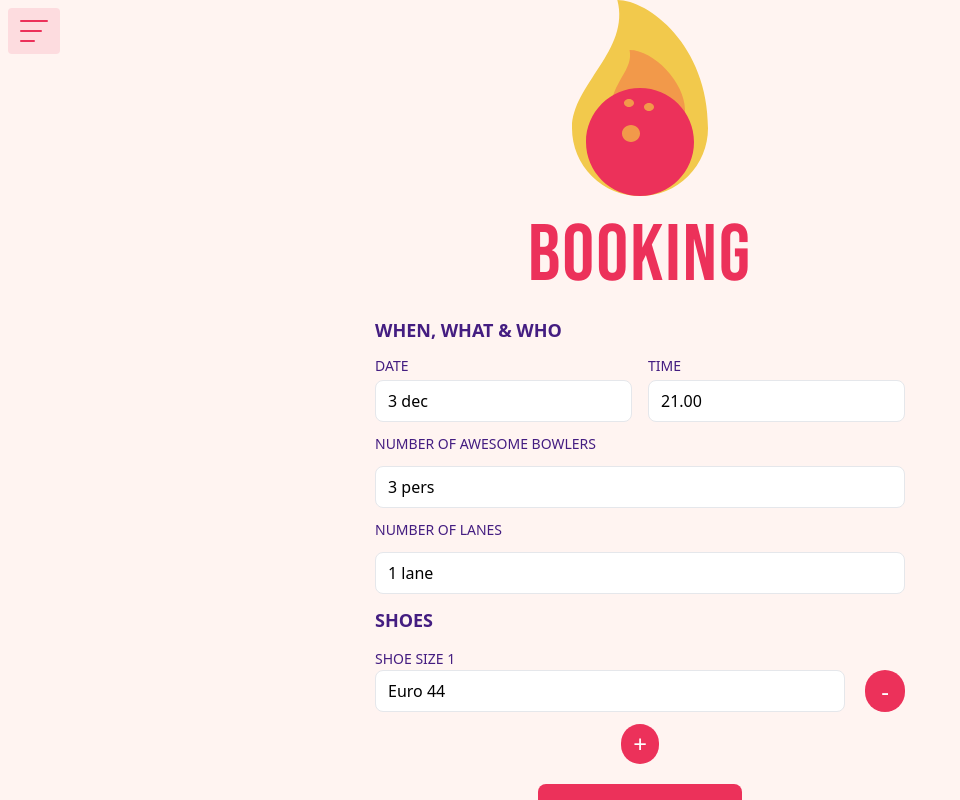
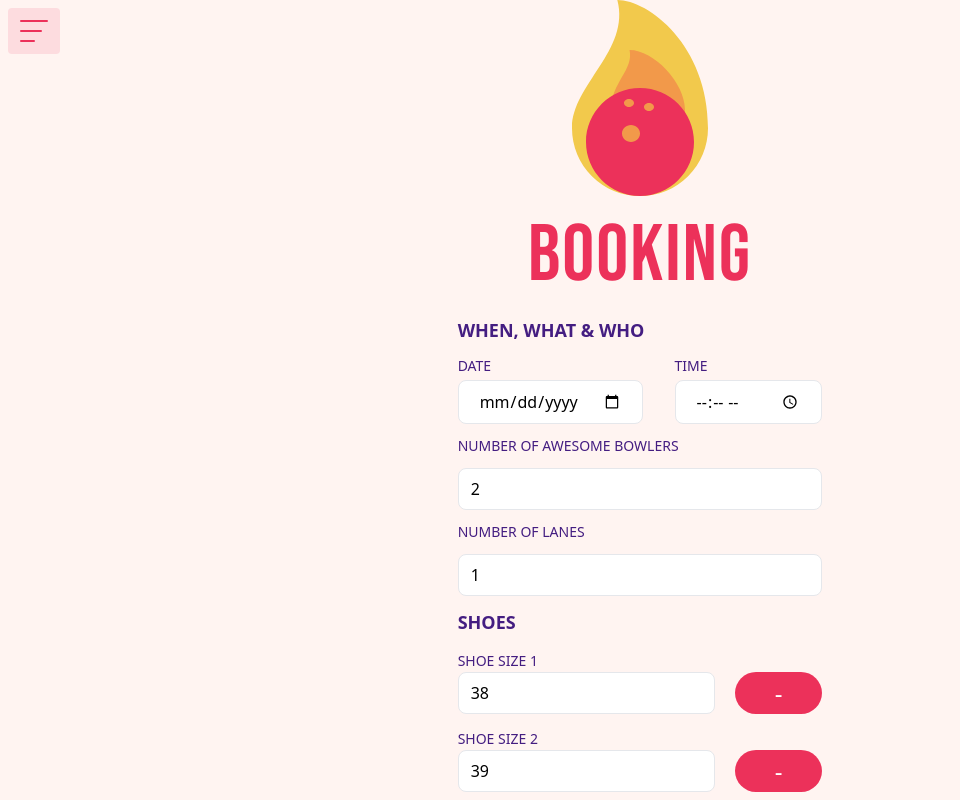
Before and after one commit to trojandersen/strajk, a React (Vite) app: page /booking in a window 1280 px wide. Shown: the top 800 px of the page, without its empty margins (0-960 px from the left). Built offline with nearby package versions, Linux system fonts and the light colour scheme.

Commit message:
API request & form changes

```diff
--- a/package.json
+++ b/package.json
@@ -28,7 +28,7 @@
     "eslint-plugin-react-refresh": "^0.4.14",
     "globals": "^15.11.0",
     "postcss-import": "^16.1.0",
-    "tailwindcss": "^3.4.15",
+    "tailwindcss": "^3.4.17",
     "typescript": "~5.6.2",
     "typescript-eslint": "^8.11.0",
     "vite": "^5.4.10"
--- a/src/pages/Booking.tsx
+++ b/src/pages/Booking.tsx
@@ -2,13 +2,13 @@ import { useState, useEffect, useRef } from "react";
 import logo from "../assets/logo.svg";
 
 const Booking: React.FC = () => {
-  const [shoeSizes, setShoeSizes] = useState<string[]>(["Euro 44"]);
+  const [booking, setBooking] = useState({
+    when: "",
+    lanes: 1,
+    people: 2,
+    shoes: [38, 39, 44, 43],
+  });
   const lastShoeSizeRef = useRef<HTMLDivElement | null>(null);
-
-  const addShoeSize = () => setShoeSizes([...shoeSizes, "Euro 44"]);
-  const removeShoeSize = (index: number) => {
-    setShoeSizes(shoeSizes.filter((_, i) => i !== index));
-  };
 
   useEffect(() => {
     if (lastShoeSizeRef.current) {
@@ -17,11 +17,33 @@ const Booking: React.FC = () => {
         block: "end",
       });
     }
-  }, [shoeSizes]);
+  }, [booking.shoes]);
 
-  const handleSubmit = (e: React.FormEvent<HTMLFormElement>) => {
+  const handleSubmit = async (e: React.FormEvent<HTMLFormElement>) => {
     e.preventDefault();
-    console.log("Form submitted!");
+    try {
+      const response = await fetch(
+        "https://h5jbtjv6if.execute-api.eu-north-1.amazonaws.com",
+        {
+          method: "POST",
+          mode: "no-cors",
+          headers: {
+            "Content-Type": "application/json",
+            "x-api-key": "738c6b9d-24cf-47c3-b688-f4f4c5747662",
+          },
+          body: JSON.stringify(booking),
+        }
+      );
+
+      if (!response.ok) {
+        throw new Error("Network response failure");
+      }
+
+      const data = await response.json();
+      console.log("Booking successful:", data);
+    } catch (error) {
+      console.error("There was a problem with the booking request:", error);
+    }
   };
 
   return (
@@ -37,7 +59,7 @@ const Booking: React.FC = () => {
           <legend className="text-lg font-semibold text-customPurple">
             WHEN, WHAT & WHO
           </legend>
-          <section className="grid grid-cols-2 gap-4">
+          <section className="flex justify-between gap-5">
             <div>
               <label
                 htmlFor="date"
@@ -47,9 +69,17 @@ const Booking: React.FC = () => {
               </label>
               <input
                 id="date"
-                type="text"
-                defaultValue="3 dec"
-                className="mt-1 px-3 py-2 border rounded-lg focus:ring-pink-500 focus:border-pink-500"
+                type="date"
+                value={booking.when.split("T")[0]}
+                onChange={(e) =>
+                  setBooking({
+                    ...booking,
+                    when:
+                      e.target.value + "T" + booking.when.split("T")[1] ||
+                      "00:00",
+                  })
+                }
+                className="mt-1 px-5 py-2 border rounded-lg focus:ring-pink-500 focus:border-pink-500"
               />
             </div>
 
@@ -62,9 +92,15 @@ const Booking: React.FC = () => {
               </label>
               <input
                 id="time"
-                type="text"
-                defaultValue="21.00"
-                className="mt-1 px-3 py-2 border rounded-lg focus:ring-pink-500 focus:border-pink-500"
+                type="time"
+                value={booking.when.split("T")[1]}
+                onChange={(e) =>
+                  setBooking({
+                    ...booking,
+                    when: booking.when.split("T")[0] + "T" + e.target.value,
+                  })
+                }
+                className="mt-1 px-5 py-2 border rounded-lg focus:ring-pink-500 focus:border-pink-500"
               />
             </div>
           </section>
@@ -78,7 +114,10 @@ const Booking: React.FC = () => {
           <input
             id="bowlers"
             type="text"
-            defaultValue="3 pers"
+            value={booking.people}
+            onChange={(e) =>
+              setBooking({ ...booking, people: parseInt(e.target.value) })
+            }
             className="w-full mt-1 px-3 py-2 border rounded-lg focus:ring-pink-500 focus:border-pink-500"
           />
 
@@ -90,8 +129,11 @@ const Booking: React.FC = () => {
           </label>
           <input
             id="lanes"
-            type="text"
-            defaultValue="1 lane"
+            type="number"
+            value={booking.lanes}
+            onChange={(e) =>
+              setBooking({ ...booking, lanes: parseInt(e.target.value) })
+            }
             className="w-full mt-1 px-3 py-2 border rounded-lg focus:ring-pink-500 focus:border-pink-500"
           />
         </fieldset>
@@ -100,7 +142,7 @@ const Booking: React.FC = () => {
           <legend className="text-lg font-semibold text-customPurple">
             SHOES
           </legend>
-          {shoeSizes.map((size, index) => (
+          {booking.shoes.map((size, index) => (
             <section key={index}>
               <div>
                 <label
@@ -112,21 +154,27 @@ const Booking: React.FC = () => {
                 <div className="flex gap-5">
                   <input
                     id={`size-${index}`}
-                    type="text"
+                    type="number"
                     value={size}
                     onChange={(e) =>
-                      setShoeSizes(
-                        shoeSizes.map((s, i) =>
-                          i === index ? e.target.value : s
-                        )
-                      )
+                      setBooking({
+                        ...booking,
+                        shoes: booking.shoes.map((s, i) =>
+                          i === index ? parseInt(e.target.value) : s
+                        ),
+                      })
                     }
                     className="px-3 py-2 border rounded-lg w-full"
                   />
                   <button
                     type="button"
-                    onClick={() => removeShoeSize(index)}
-                    className="px-4 py-1 bg-customRed text-white text-2xl rounded-full hover:bg-red-500"
+                    onClick={() =>
+                      setBooking({
+                        ...booking,
+                        shoes: booking.shoes.filter((_, i) => i !== index),
+                      })
+                    }
+                    className="px-10 py-1 bg-customRed text-white text-2xl rounded-full hover:bg-red-500"
                   >
                     -
                   </button>
@@ -137,7 +185,9 @@ const Booking: React.FC = () => {
           <div className="flex justify-center">
             <button
               type="button"
-              onClick={addShoeSize}
+              onClick={() =>
+                setBooking({ ...booking, shoes: [...booking.shoes, 38] })
+              }
               className="px-3 py-1 bg-customRed text-white text-2xl rounded-full hover:bg-red-500"
             >
               +
--- a/src/pages/Loading.tsx
+++ b/src/pages/Loading.tsx
@@ -14,7 +14,7 @@ const Loading: React.FC = () => {
         onClick={() => navigate("/booking")}
         className="cursor-pointer"
       />
-      <h1 className="font-BebasNeune text-customRed  text-[80px] tracking-wide">
+      <h1 className="font-BebasNeune text-customRed  text-[80px] tracking-widest">
         STRAJK
       </h1>
       <h2 className="font-WorkSans tracking-[0.5em]">BOWLING</h2>
```
Also changed, not shown: 1 other file (tests, documents, lock files or other folders).
